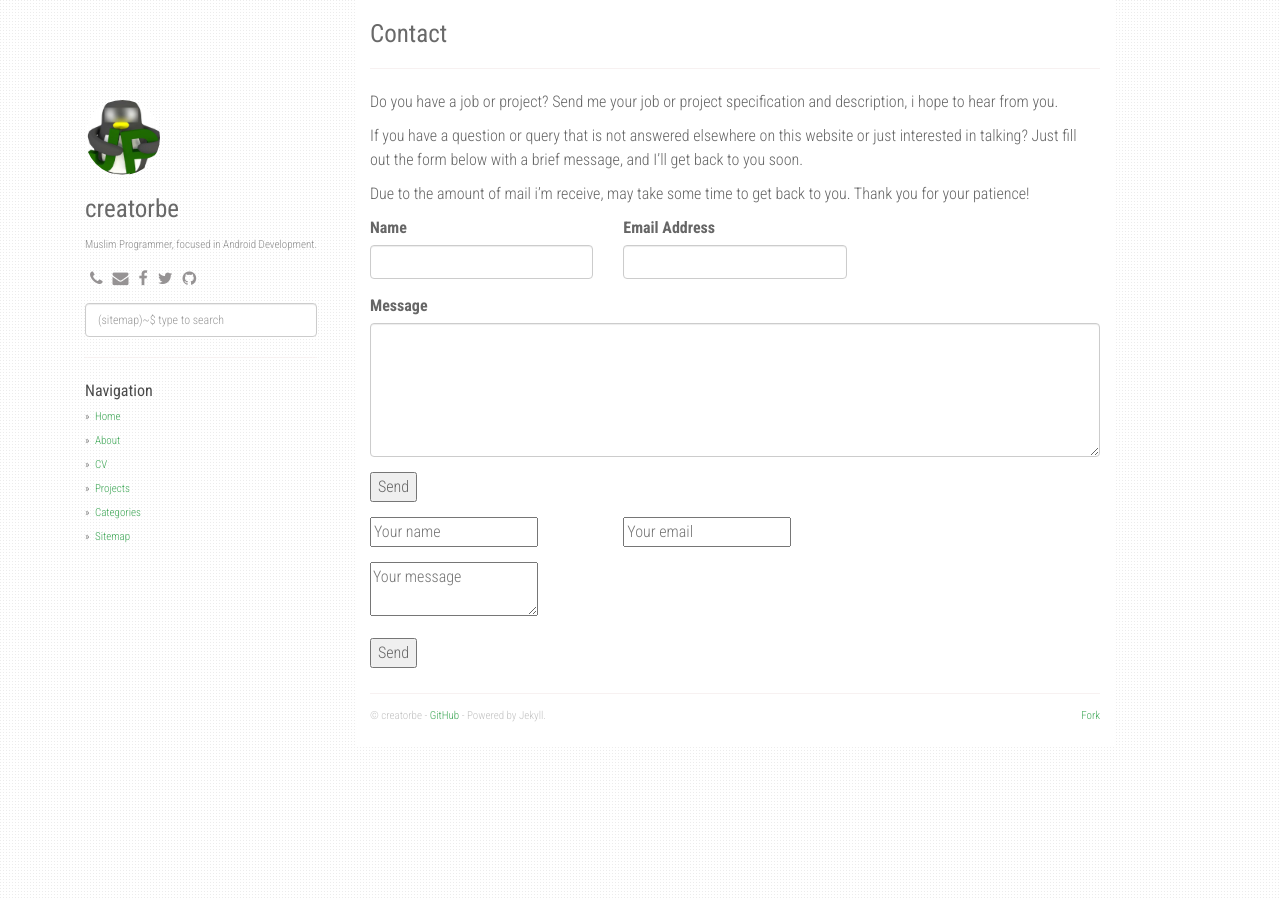
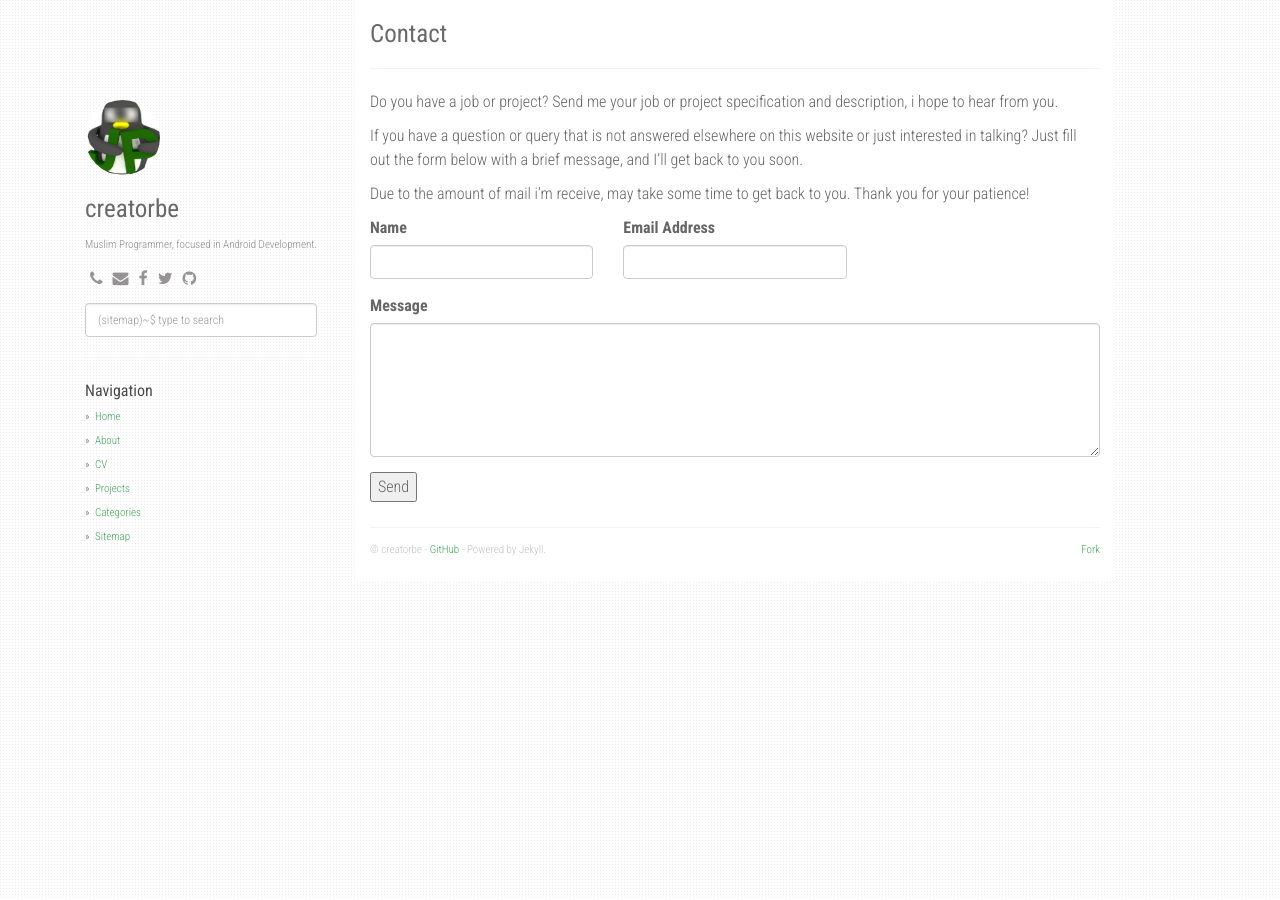
Before and after one commit to creatorbe/creatorbe.github.io, a Jekyll site: the page built from contact.md, in a window 1280 px wide. Built offline with Jekyll 4.4.1, drawn with Linux system fonts in a browser that asks for light colours; nearby versions of some CDN libraries.

Commit message:
styling contact form

```diff
--- a/contact.md
+++ b/contact.md
@@ -12,7 +12,7 @@
 
 
 <meta name="referrer" content="origin">
-<form id="contactform" role="form" method="POST">
+ <form method="POST" action="http://formspree.io/creatorb45@gmail.com">
 	<div class="row">
 	<input type="hidden" name="_subject" value="CONTACT - CREATORBE LINKS" />
 		<div class="form-group col-lg-4">
@@ -24,7 +24,6 @@
 			<input id="email" type="email" name="_replyto" class="form-control">
 			<input type="hidden" name="_subject" value="CREATORBE LINKS" />
 		</div>
-		<input type="text" name="_gotcha" style="display:none" />
 		<div class="clearfix"></div>
 		<div class="form-group col-lg-12">
 			<label>Message</label>
@@ -32,16 +31,12 @@
 			<input type="text" name="_gotcha" style="display:none" />
 		</div>
 		<div class="form-group col-lg-12">
-			<input type="submit" value="Send">
+ 			<button type="submit">Send</button>
 		</div>
 	</div>
 </form>
-<script>
-    var contactform =  document.getElementById('contactform');
-    contactform.setAttribute('action', '//formspree.io/' + 'creatorb45' + '@' + 'gmail' + '.' + 'com');
-</script>
 
- <meta name="referrer" content="origin">
+<!--  <meta name="referrer" content="origin">
  <form method="POST" action="http://formspree.io/creatorb45@gmail.com">
  	<div class="row">
  		<div class="form-group col-lg-4">
@@ -59,4 +54,4 @@
  			<button type="submit">Send</button>
  		</div>
  	</div>
- </form>
+ </form> -->
```
